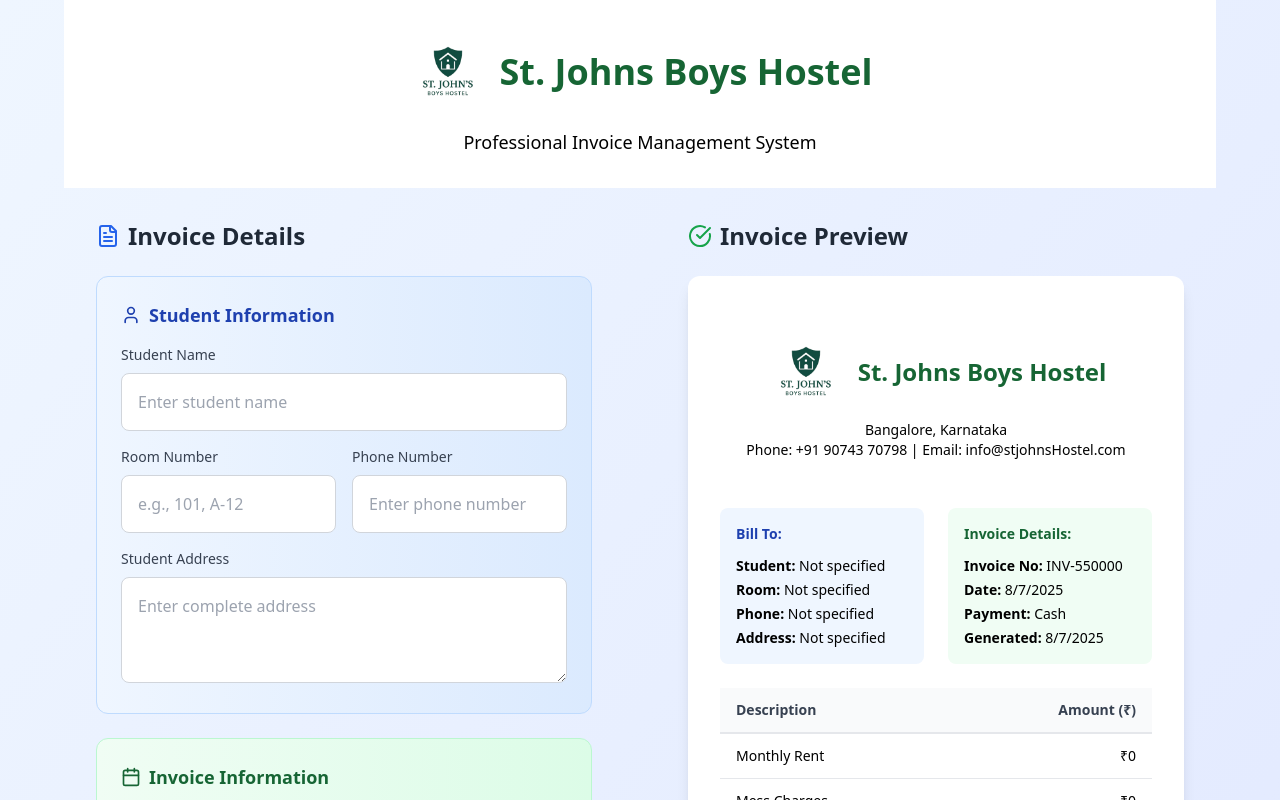
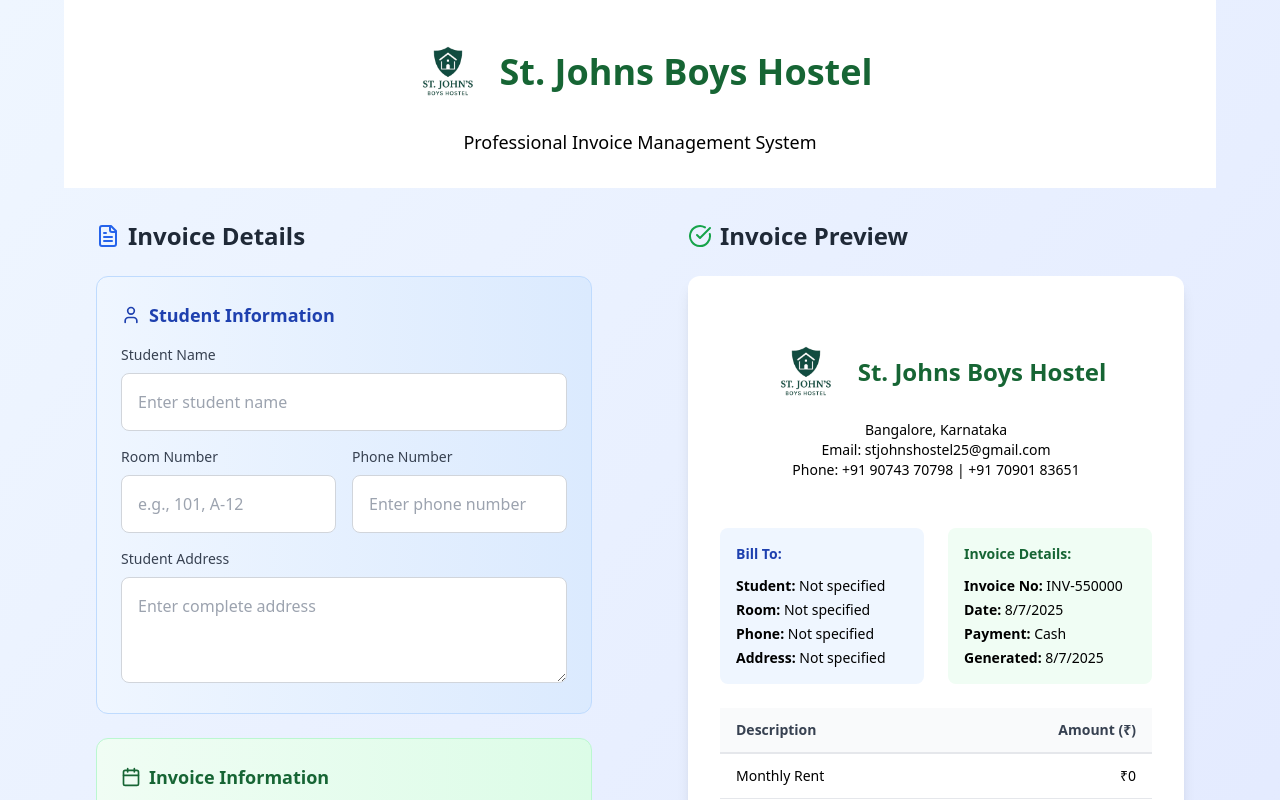
Before and after one commit to abhijithdasan/Invoice-Software, a React (Vite) app in the folder st-johns-invoice/: page / in a window 1280 px wide. Shown: the top 800 px of the page. Built offline with nearby package versions, Linux system fonts and the light colour scheme.

Commit message:
contact update

```diff
--- a/st-johns-invoice/src/components/StJohnsInvoiceSystem.jsx
+++ b/st-johns-invoice/src/components/StJohnsInvoiceSystem.jsx
@@ -511,7 +511,8 @@ const StJohnsInvoiceSystem = () => {
                     </h1>
                   </div>
                   <p className="text-black-100 text-sm ">Bangalore, Karnataka</p>
-                  <p className="text-black-100 text-xs sm:text-sm">Phone: +91 90743 70798 | Email: info@stjohnsHostel.com</p>
+                  <p className="text-black-100 text-xs sm:text-sm">Email: stjohnshostel25@gmail.com</p>
+                  <p className="text-black-100 text-xs sm:text-sm">Phone: +91 90743 70798 | +91 70901 83651</p>
                 </div>
               </div>
 
```
